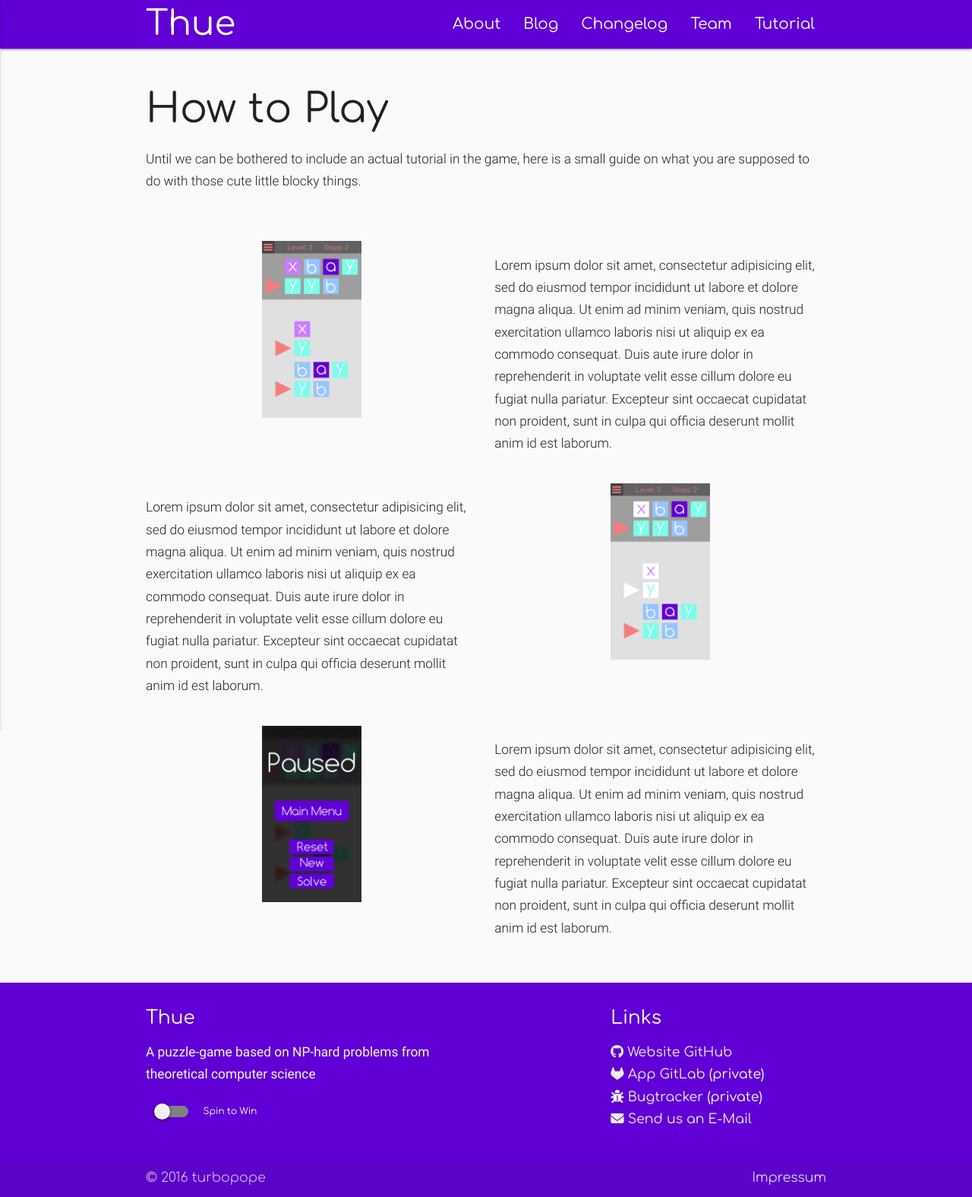
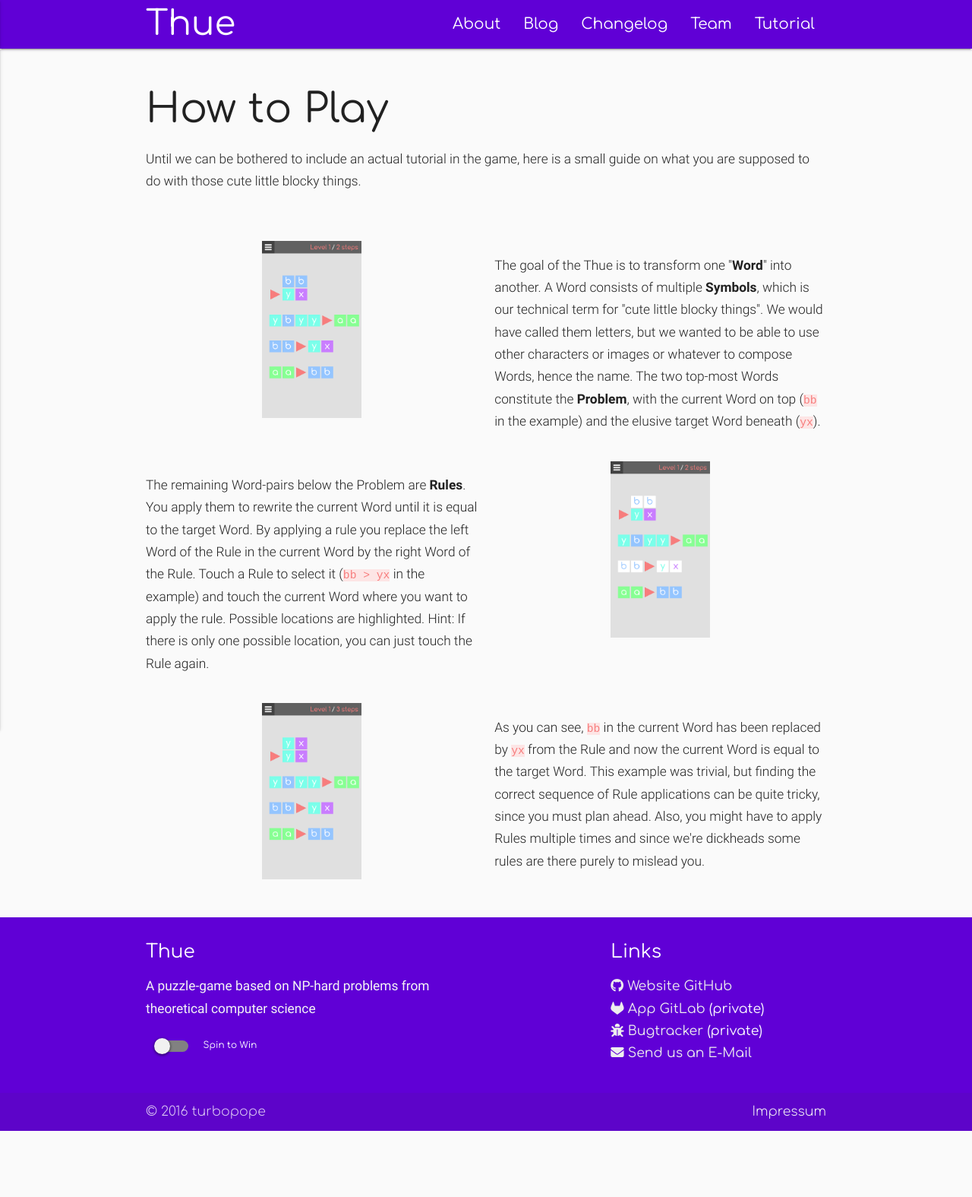
Before and after one commit to turbopope/thue.systems, a Jekyll site: the page built from pages/tutorial.html, in a window 1280 px wide. Shown: the whole page at 76% size. Built offline with Jekyll 4.4.1, drawn with Linux system fonts in a browser that asks for light colours; nearby versions of some CDN libraries; after the commit the page ends 1488 px from its top, so only the background shows below that.

Commit message:
Write up a shitty tutorial

```diff
--- a/_sass/colors.scss
+++ b/_sass/colors.scss
@@ -2,12 +2,13 @@ $violet: #6000D6;
 $froly: #F77D7D;
 
 $primary-color: $violet;
-$primary-color-light: lighten($primary-color, 50%);
-$primary-color-faint: lighten($primary-color, 80%);
-$primary-color-dark: darken($primary-color, 50%);
+$primary-color-light: scale-color($primary-color, $lightness: 50%);
+$primary-color-faint: scale-color($primary-color, $lightness: 80%);
+$primary-color-dark: scale-color($primary-color, $lightness: -50%);
 
 $secondary-color: $froly;
-$secondary-color-light: lighten($secondary-color, 50%);
+$secondary-color-light: scale-color($secondary-color, $lightness: 50%);
+$secondary-color-faint: scale-color($secondary-color, $lightness: 80%);
 
 $success-color: color("green", "base");
 $error-color: color("red", "base");
--- a/_sass/typography.scss
+++ b/_sass/typography.scss
@@ -31,6 +31,8 @@ body {
     font-size: 11pt;
     font-weight: 300;
     line-height: 11pt;
+    color: $secondary-color;
+    background-color: $secondary-color-faint;
   }
 }
 
--- a/pages/tutorial.html
+++ b/pages/tutorial.html
@@ -20,7 +20,7 @@ layout: default
   </div>
   <div class="col offset-l2 l6">
     <p>
-      Lorem ipsum dolor sit amet, consectetur adipisicing elit, sed do eiusmod tempor incididunt ut labore et dolore magna aliqua. Ut enim ad minim veniam, quis nostrud exercitation ullamco laboris nisi ut aliquip ex ea commodo consequat. Duis aute irure dolor in reprehenderit in voluptate velit esse cillum dolore eu fugiat nulla pariatur. Excepteur sint occaecat cupidatat non proident, sunt in culpa qui officia deserunt mollit anim id est laborum.
+      The goal of the Thue is to transform one "<strong>Word</strong>" into another. A Word consists of multiple <strong>Symbols</strong>, which is our technical term for "cute little blocky things". We would have called them letters, but we wanted to be able to use other characters or images or whatever to compose Words, hence the name. The two top-most Words constitute the <strong>Problem</strong>, with the current Word on top (<code>bb</code> in the example) and the elusive target Word beneath (<code>yx</code>).
     </p>
   </div>
 </div>
@@ -28,7 +28,7 @@ layout: default
 <div class="row">
   <div class="col l6">
     <p>
-      Lorem ipsum dolor sit amet, consectetur adipisicing elit, sed do eiusmod tempor incididunt ut labore et dolore magna aliqua. Ut enim ad minim veniam, quis nostrud exercitation ullamco laboris nisi ut aliquip ex ea commodo consequat. Duis aute irure dolor in reprehenderit in voluptate velit esse cillum dolore eu fugiat nulla pariatur. Excepteur sint occaecat cupidatat non proident, sunt in culpa qui officia deserunt mollit anim id est laborum.
+      The remaining Word-pairs below the Problem are <strong>Rules</strong>. You apply them to rewrite the current Word until it is equal to the target Word. By applying a rule you replace the left Word of the Rule in the current Word by the right Word of the Rule. Touch a Rule to select it (<code>bb > yx</code> in the example) and touch the current Word where you want to apply the rule. Possible locations are highlighted. Hint: If there is only one possible location, you can just touch the Rule again.
     </p>
   </div>
   <div class="col offset-l2 l2">
@@ -42,7 +42,7 @@ layout: default
   </div>
   <div class="col offset-l2 l6">
     <p>
-      Lorem ipsum dolor sit amet, consectetur adipisicing elit, sed do eiusmod tempor incididunt ut labore et dolore magna aliqua. Ut enim ad minim veniam, quis nostrud exercitation ullamco laboris nisi ut aliquip ex ea commodo consequat. Duis aute irure dolor in reprehenderit in voluptate velit esse cillum dolore eu fugiat nulla pariatur. Excepteur sint occaecat cupidatat non proident, sunt in culpa qui officia deserunt mollit anim id est laborum.
+      As you can see, <code>bb</code> in the current Word has been replaced by <code>yx</code> from the Rule and now the current Word is equal to the target Word. This example was trivial, but finding the correct sequence of Rule applications can be quite tricky, since you must plan ahead. Also, you might have to apply Rules multiple times and since we're dickheads some rules are there purely to mislead you.
     </p>
   </div>
 </div>
```
Also changed, not shown: img/tutorial/1.png, img/tutorial/2.png, img/tutorial/2016-12-06 12.33.37.png (added), img/tutorial/2016-12-06 12.33.42.png (added), img/tutorial/2016-12-06 12.33.49.png (added), img/tutorial/2016-12-06 12.33.55.png (added), img/tutorial/3.png.
